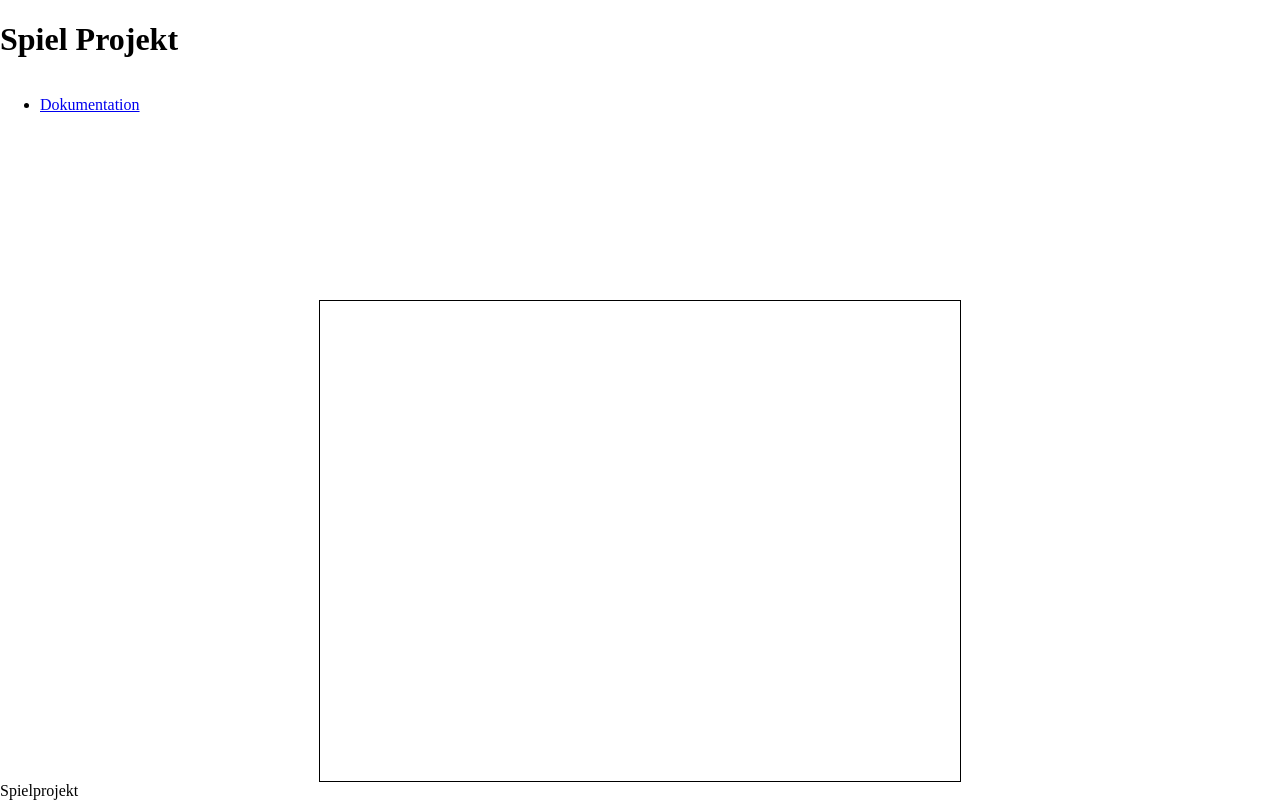
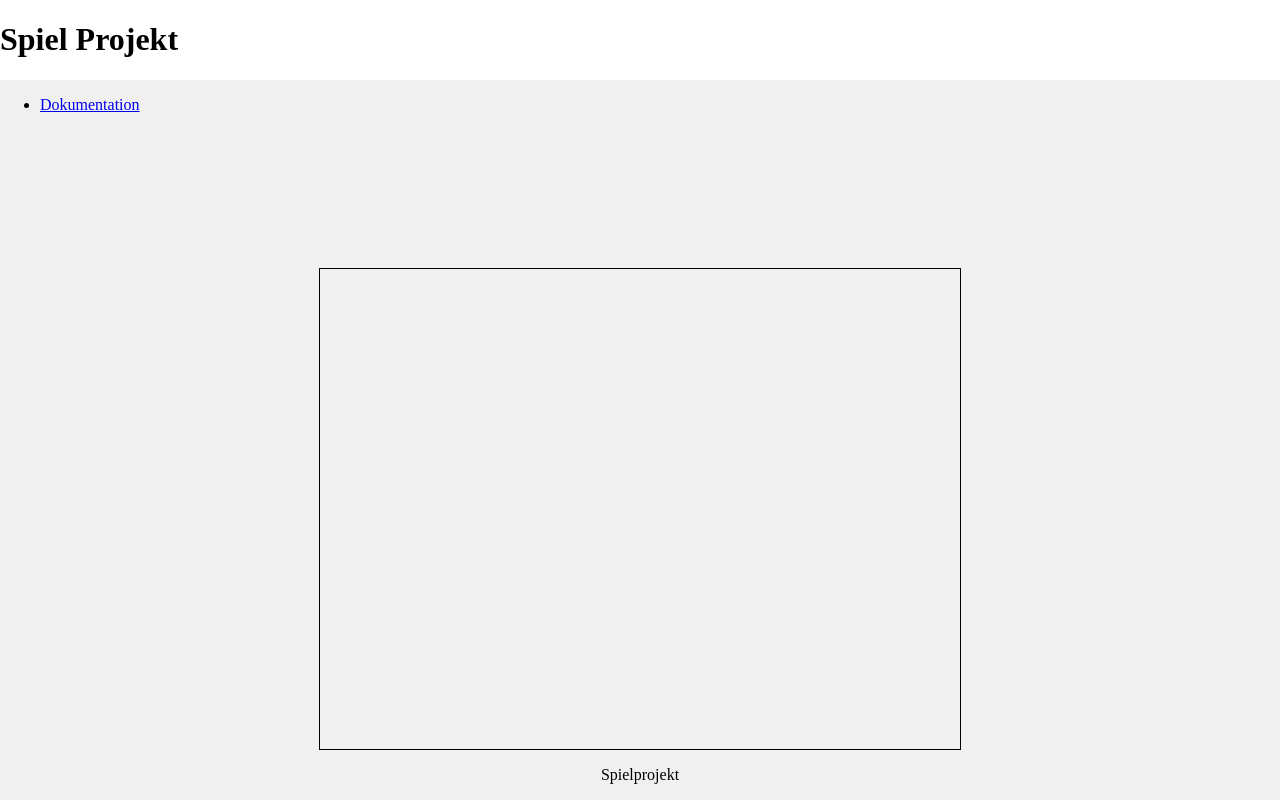
Before and after one commit to gymmu-1wb-2025/04-kaplay-gamemasters, a website built with Vite: page index.html in a window 1280 px wide. Built offline with nearby package versions, Linux system fonts and the light colour scheme; what kaplay would draw is missing.

Commit message:
farben hinzufügen und footer

```diff
--- a/style.css
+++ b/style.css
@@ -17,10 +17,19 @@ main {
     display: flex;
     justify-content: center;
     align-items: center;
+    background-color: #f0f0f0;
 }
 
 aside {
     grid-area: aside;
+    background-color: #f0f0f0;
+}
+
+footer {
+    grid-area: footer;
+    text-align: center;
+    padding: 1em;
+    background-color: #f0f0f0;
 }
 
 canvas {
```
